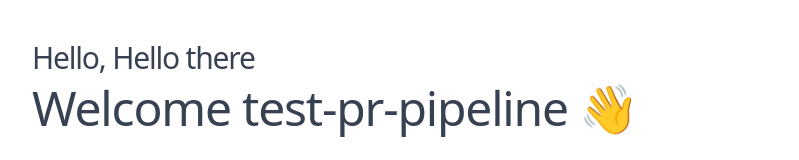
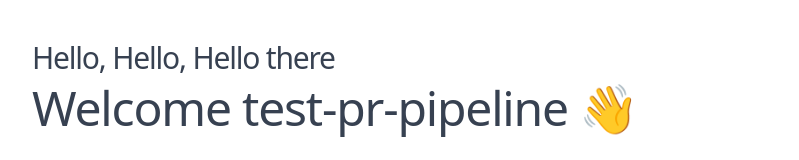
Before and after one commit to Iankodj/test-pr-pipeline, a React (Vite) app: page / in a window 1280 px wide. Shown: the top 160 px of the page, without its empty margins (240-1039 px from the left). Built offline with nearby package versions, Linux system fonts and the light colour scheme.

Commit message:
TEST CACHE

```diff
--- a/src/app/nx-welcome.tsx
+++ b/src/app/nx-welcome.tsx
@@ -417,7 +417,7 @@ export function NxWelcome({ title }: { title: string }) {
         <div className="container">
           <div id="welcome">
             <h1>
-              <span> Hello, Hello there </span>
+              <span> Hello, Hello, Hello there </span>
               Welcome {title} 👋
             </h1>
           </div>
```
